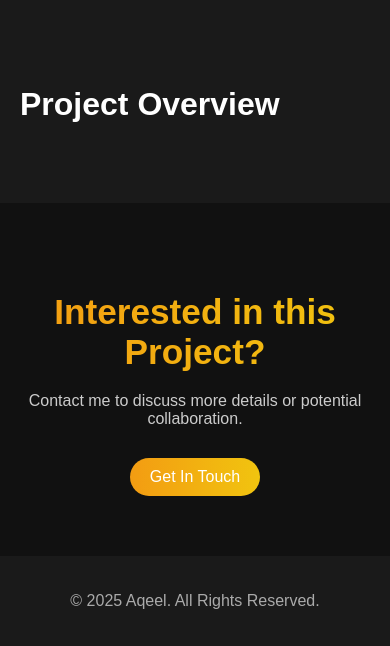
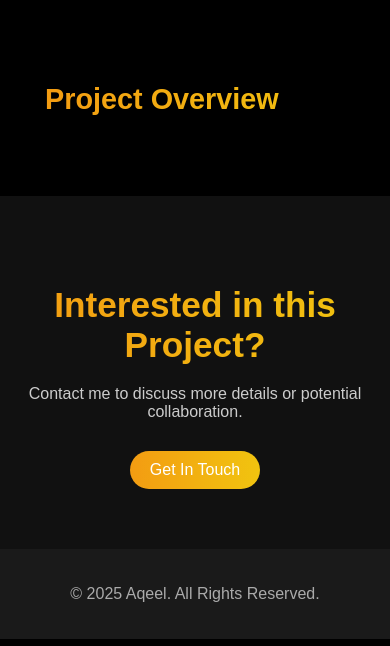
Before and after one commit to aminaiqbal1/portfolio, a Flask app: template templates/project_detail.html in a window 390 px wide. Shown: the part 423-1069 px from the top of the page. Run offline with Flask 3, Linux system fonts and the light colour scheme; the template is opened without the code that fills it, so the values that code supplies are empty; some libraries are stand-ins or nearby versions.

Commit message:
Update project_detail.css

```diff
--- a/static/project_detail.css
+++ b/static/project_detail.css
@@ -56,84 +64,142 @@
   width: 100%;
   height: 100%;
   background: rgba(0, 0, 0, 0.6);
+  z-index: 1;
 }
 .hero-content {
   position: relative;
   z-index: 2;
-    text-align: center;
 }
 .hero-content h1 {
   font-size: 3rem;
-    margin: 0;
-    color: #ff8c00;
+  margin-bottom: 10px;
+  background: linear-gradient(90deg, #f39c12, #f1c40f);
+  background-clip: text;
+  -webkit-text-fill-color: transparent;
 }
 .hero-content p {
   font-size: 1.2rem;
-    margin-top: 10px;
+  color: #ccc;
 }
 
-  /* Project Detail Section */
+/* Project Detail Content Section */
 .project-detail-section {
   padding: 60px 20px;
-    background: #1a1a1a;
+  background: #000;
 }
 .project-detail-container {
   max-width: 1200px;
   margin: 0 auto;
   display: flex;
+  gap: 40px;
   flex-wrap: wrap;
-    gap: 30px;
-  }
-  .project-detail-image {
-    flex: 1 1 400px;
+  align-items: center;
 }
 .project-detail-image img {
   width: 100%;
+  max-width: 500px;
   border-radius: 10px;
+  box-shadow: 0 10px 20px rgba(241, 196, 15, 0.3);
 }
 .project-detail-info {
-    flex: 1 1 400px;
+  flex: 1;
+  min-width: 300px;
 }
 .project-detail-info h2 {
   font-size: 2rem;
   margin-bottom: 20px;
+  background: linear-gradient(90deg, #f39c12, #f1c40f);
+  background-clip: text;
+  -webkit-text-fill-color: transparent;
 }
 .project-detail-info p {
-    font-size: 1.1rem;
+  font-size: 1rem;
+  color: #ccc;
   line-height: 1.6;
 }
 
 /* Call-to-Action Section */
 .cta-section {
-    padding: 40px 20px;
+  background: #111;
   text-align: center;
-    background: #0d0d0d;
+  padding: 60px 20px;
 }
 .cta-section h2 {
-    font-size: 2.5rem;
-    margin-bottom: 10px;
+  font-size: 2.8rem;
+  margin-bottom: 20px;
+  background: linear-gradient(90deg, #f39c12, #f1c40f);
+  background-clip: text;
+  -webkit-text-fill-color: transparent;
 }
 .cta-section p {
   font-size: 1.2rem;
-    margin-bottom: 20px;
+  color: #ccc;
+  margin-bottom: 30px;
 }
 .cta-section .btn {
   display: inline-block;
-    padding: 12px 30px;
-    background: linear-gradient(90deg, #ff8c00, #ff0080);
+  padding: 12px 24px;
+  font-size: 1.2rem;
   color: #fff;
+  background: linear-gradient(90deg, #f39c12, #f1c40f);
+  border-radius: 50px;
   text-decoration: none;
-    border-radius: 50px;
-    transition: transform 0.3s;
+  transition: transform 0.3s, box-shadow 0.3s;
 }
 .cta-section .btn:hover {
   transform: scale(1.1);
+  box-shadow: 0 0 15px rgba(241, 196, 15, 0.7);
 }
 
 /* Footer */
 footer {
+  text-align: center;
   padding: 20px;
-    text-align: center;
-    background: #121212;
+  background: #1a1a1a;
+  font-size: 1rem;
+  color: #aaa;
+}
+
+/* Responsive Styles */
+@media (max-width: 768px) {
+  .hero-content h1 {
+    font-size: 2.5rem;
+  }
+  .hero-content p {
     font-size: 1rem;
   }
+  .project-detail-container {
+    flex-direction: column;
+    gap: 20px;
+  }
+  .project-detail-info h2 {
+    font-size: 1.8rem;
+  }
+  .project-detail-info p {
+    font-size: 0.9rem;
+  }
+  .cta-section h2 {
+    font-size: 2.2rem;
+  }
+  .cta-section p {
+    font-size: 1rem;
+  }
+  .cta-section .btn {
+    font-size: 1rem;
+    padding: 10px 20px;
+  }
+}
+
+@media (max-width: 480px) {
+  .nav-container {
+    flex-direction: column;
+  }
+  .nav-links {
+    flex-direction: column;
+    gap: 10px;
+    align-items: center;
+  }
+  .project-hero {
+    height: 40vh;
+  }
+}
```
Also changed, not shown: other parts of static/project_detail.css (+19 -11 lines). Lines whose indentation alone changed are shown as unchanged.
